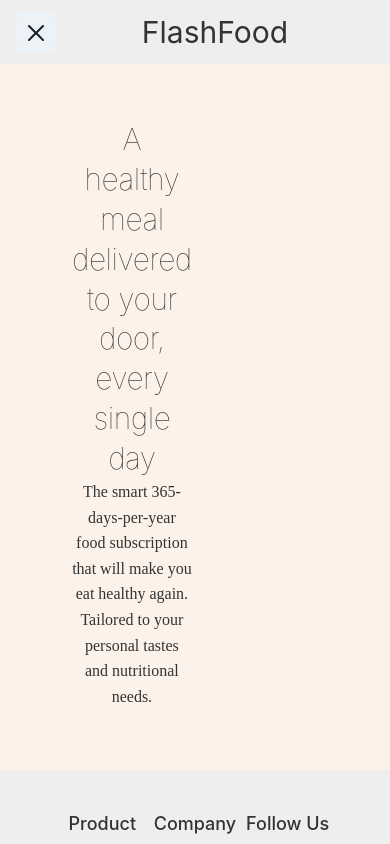
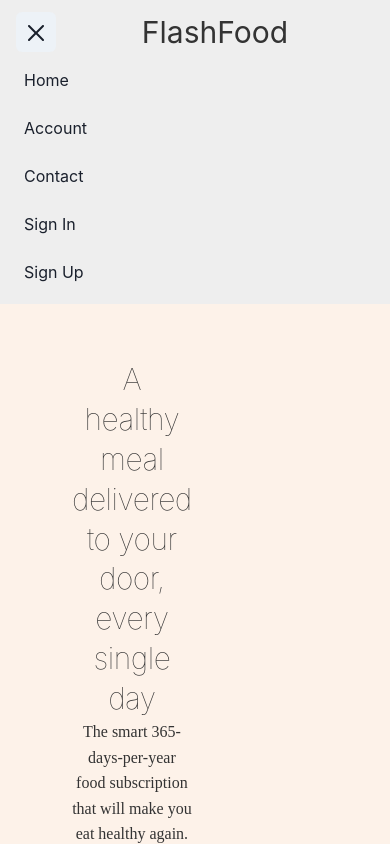
Before and after one commit to fieztazica/FlashFood, a Next.js app in the folder client/: page / in a window 390 px wide. Both pictures are taken after a click on the button "Open Menu". Shown: the top 844 px of the page. Built offline with nearby package versions, Linux system fonts and the light colour scheme; grey boxes are pictures that could not be loaded.

Commit message:
hamburger

```diff
--- a/client/components/shared/header.js
+++ b/client/components/shared/header.js
@@ -72,6 +72,15 @@
                         </HStack>
                     </Flex>
                 </Flex>
+                {isOpen ? (
+                    <Box pb={4} display={{ md: 'none' }}>
+                        <Stack as={'nav'} spacing={4}>
+                            {Links.map((link) => (
+                                <NavLink key={link}>{link}</NavLink>
+                            ))}
+                        </Stack>
+                    </Box>
+                ) : null}
             </Box>
         </>
     )
--- a/client/package.json
+++ b/client/package.json
@@ -18,8 +18,10 @@
         "eslint-config-next": "13.2.4",
         "framer-motion": "^10.6.1",
         "next": "13.2.4",
+        "phosphor-react": "^1.4.1",
         "react": "18.2.0",
         "react-dom": "18.2.0",
-        "react-icons": "^4.8.0"
+        "react-icons": "^4.8.0",
+        "react-router-dom": "^6.9.0"
     }
 }
```
Also changed, not shown: 1 other file (tests, documents, lock files or other folders).
